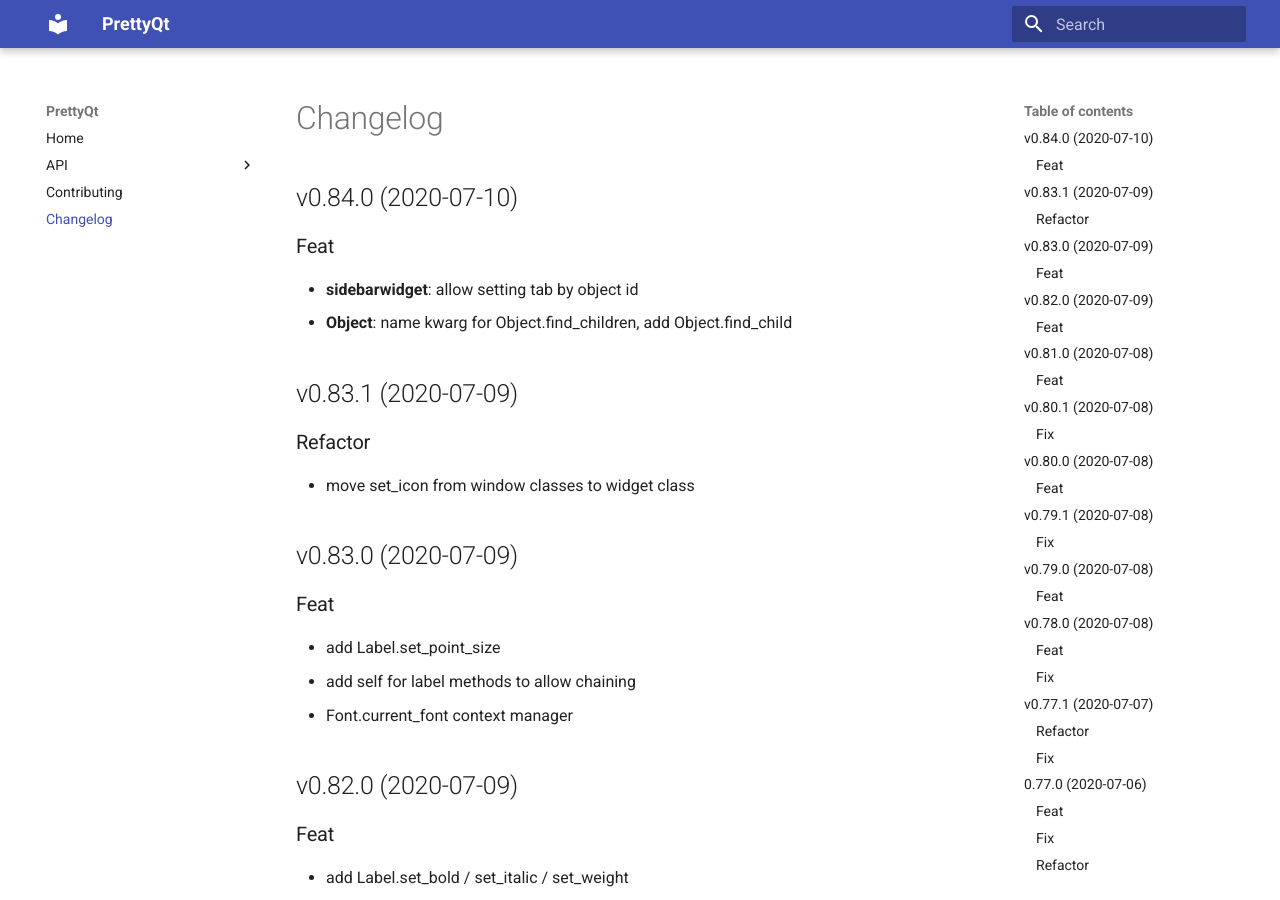
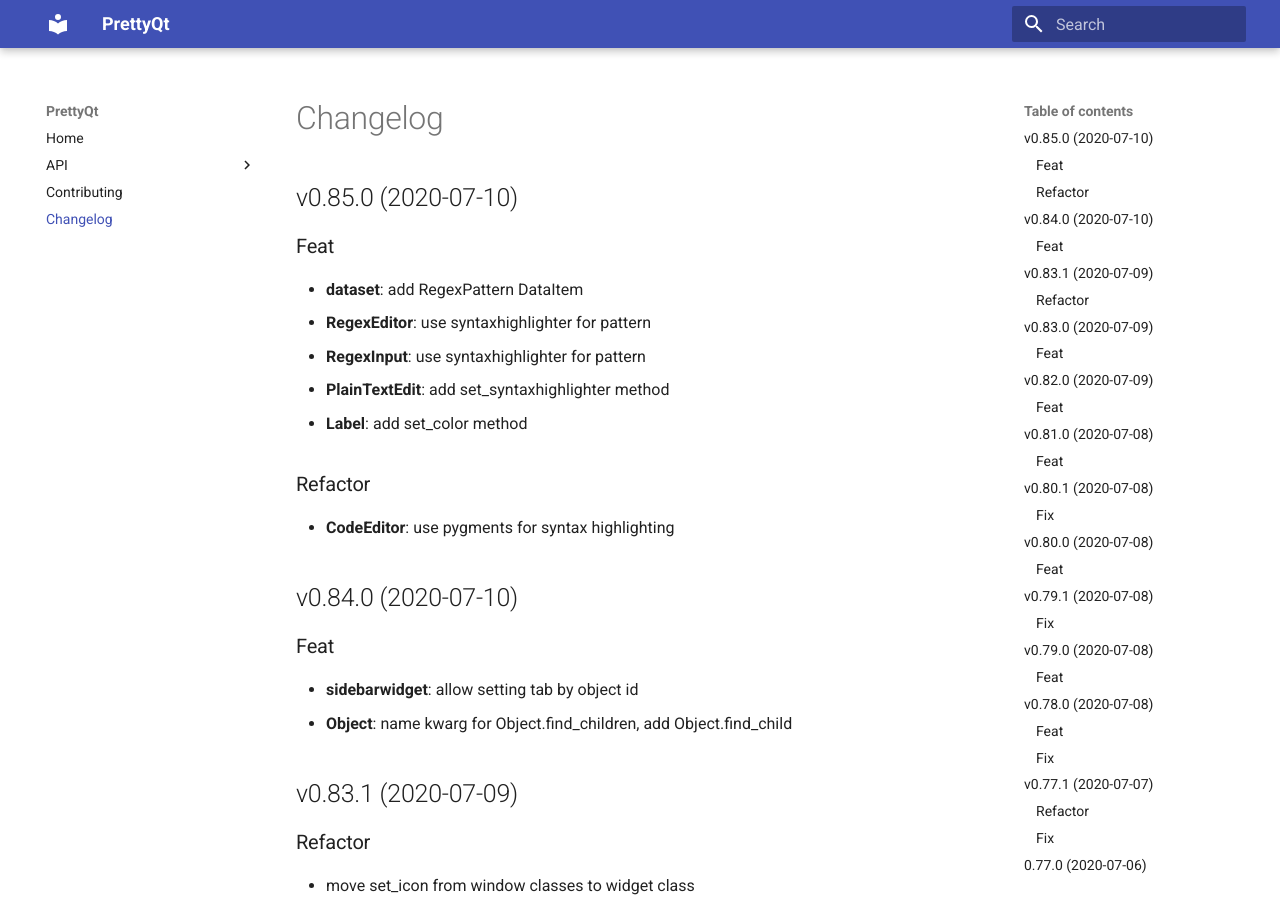
Before and after one commit to phil65/PrettyQt, an MkDocs documentation site: the page built from docs/changelog.md, in a window 1280 px wide and 900 px high. Built offline with MkDocs 1.6.1 and Material for MkDocs 9.7.7, drawn with Linux system fonts in a browser that asks for light colours.

Commit message:
bump: version 0.84.0 → 0.85.0

```diff
--- a/docs/changelog.md
+++ b/docs/changelog.md
@@ -1,3 +1,17 @@
+## v0.85.0 (2020-07-10)
+
+### Feat
+
+- **dataset**: add RegexPattern DataItem
+- **RegexEditor**: use syntaxhighlighter for pattern
+- **RegexInput**: use syntaxhighlighter for pattern
+- **PlainTextEdit**: add set_syntaxhighlighter method
+- **Label**: add set_color method
+
+### Refactor
+
+- **CodeEditor**: use pygments for syntax highlighting
+
 ## v0.84.0 (2020-07-10)
 
 ### Feat
--- a/prettyqt/__init__.py
+++ b/prettyqt/__init__.py
@@ -4,7 +4,7 @@
 
 __author__ = """Philipp Temminghoff"""
 __email__ = "phil65@kodi.tv"
-__version__ = "0.84.0"
+__version__ = "0.85.0"
 
 
 __all__ = [
--- a/pyproject.toml
+++ b/pyproject.toml
@@ -1,6 +1,6 @@
 [tool.poetry]
 name = "PrettyQt"
-version = "0.84.0"
+version = "0.85.0"
 description = "A pythonic layer on top of qtpy"
 readme = 'docs/index.md'
 repository = "https://github.com/phil65/prettyqt"
@@ -124,7 +124,7 @@
 '''
 [tool.commitizen]
 name = "cz_conventional_commits"
-version = "0.84.0"
+version = "0.85.0"
 tag_format = "v$version"
 version_files = [
     "prettyqt/__init__.py:__version__",
--- a/setup.cfg
+++ b/setup.cfg
@@ -1,5 +1,5 @@
 [bumpversion]
-current_version = 0.84.0
+current_version = 0.85.0
 commit = True
 tag = True
 
--- a/setup.py
+++ b/setup.py
@@ -40,6 +40,6 @@
     packages=find_packages(),
     test_suite="tests",
     url="https://github.com/phil65/prettyqt",
-    version="0.84.0",
+    version="0.85.0",
     zip_safe=False,
 )
```
Also changed, not shown: CHANGELOG.md (+14 -0 lines).
